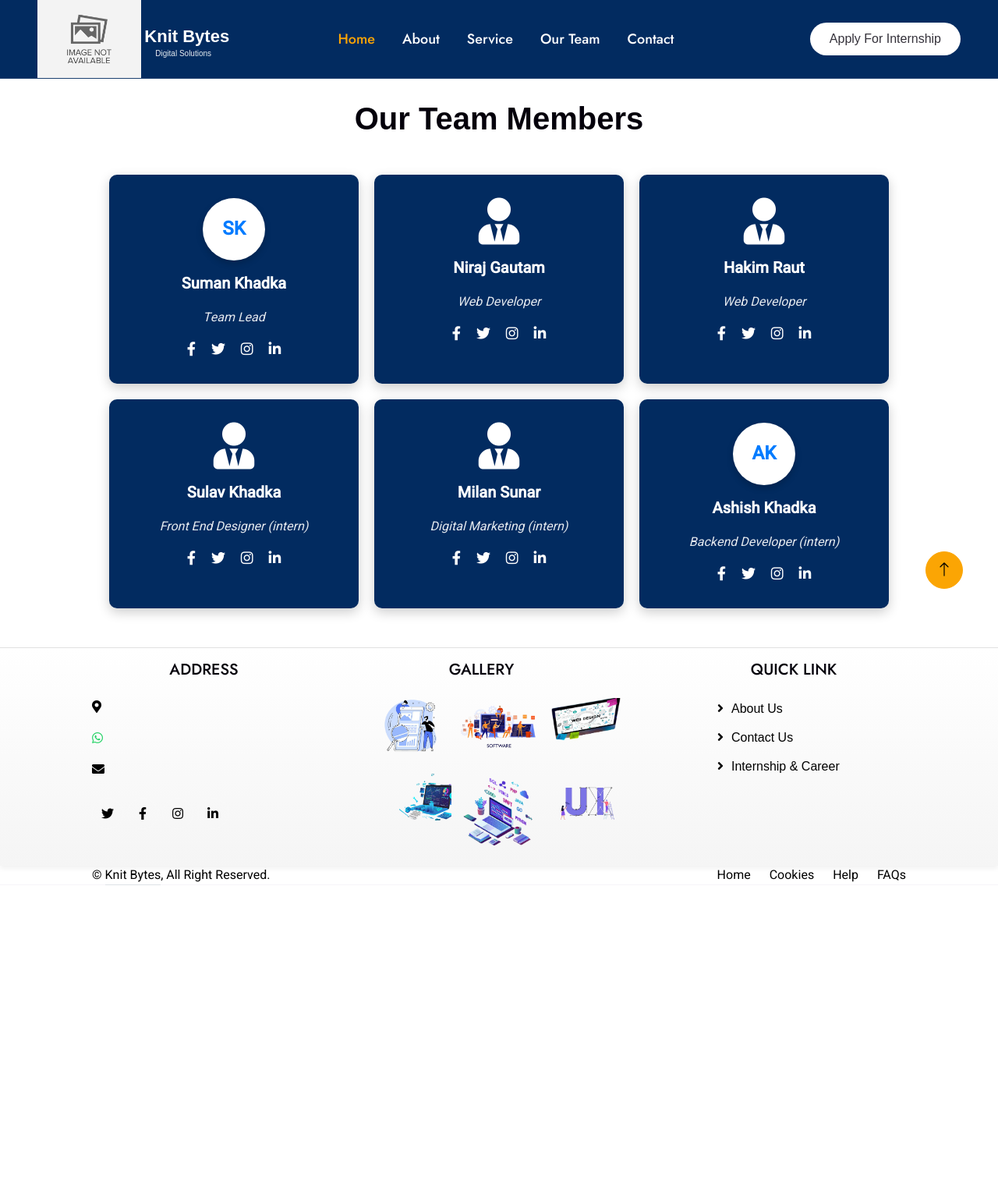
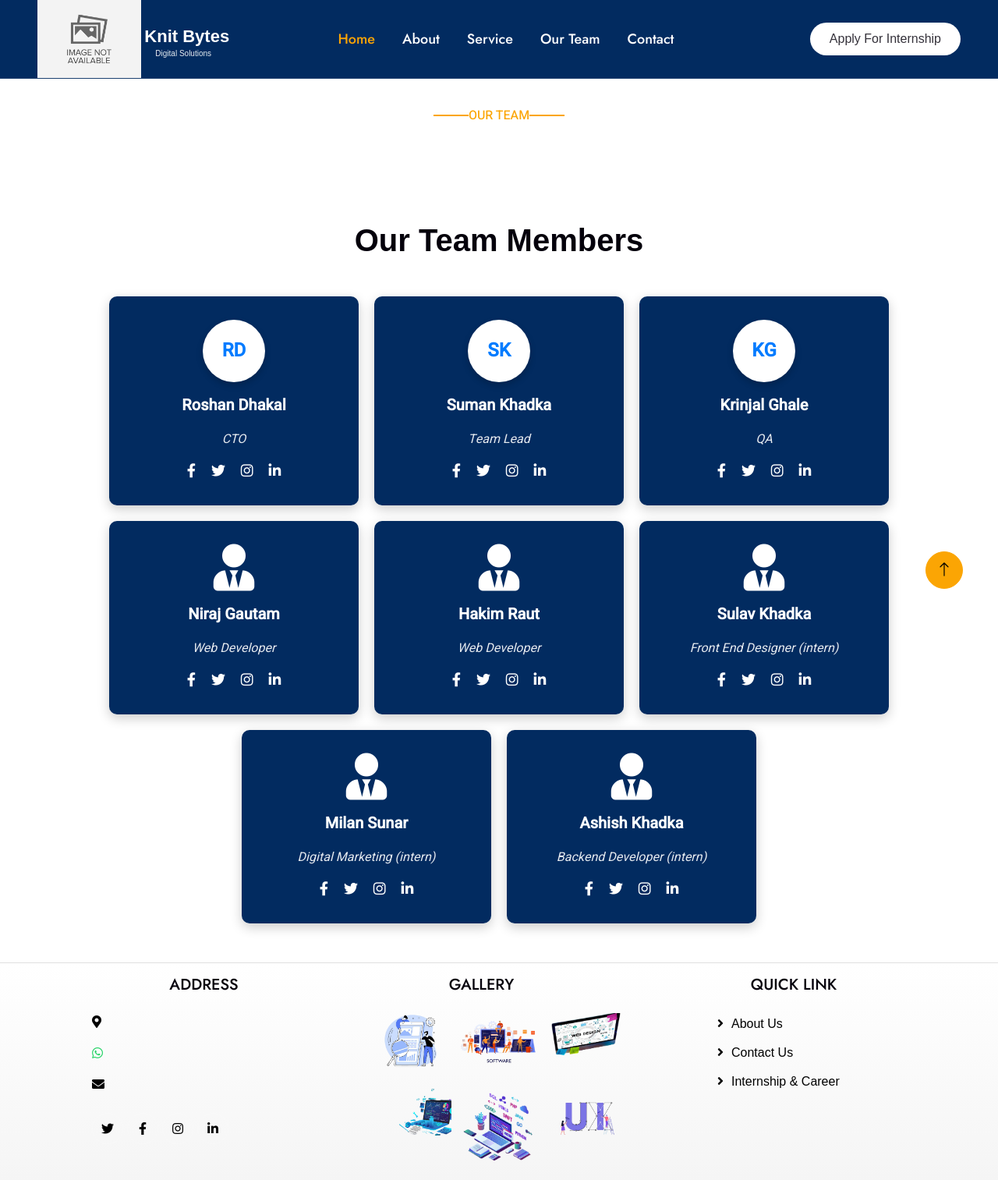
Before and after one commit to Hakim408/Knitbytes, a PHP site: page /company_website/team.php in a window 1280 px wide. Shown: the top 1513 px of the page at 78% size. Before the commit the page ends 1135 px from the top, so only its background shows below. Run offline with PHP 8.4, Linux system fonts and the light colour scheme; data that the repository does not hold is empty; some libraries are stand-ins or nearby versions.

Commit message:
minor update on 23 april

```diff
--- a/contact.php
+++ b/contact.php
@@ -201,6 +201,7 @@ while($row = $c_qry->fetch_assoc()){
 
             <!-- Right Side - Internship Application Form -->
             <div class="col-lg-7 wow fadeInUp" data-wow-delay="0.5s">
+            <div class="contact-info p-4 shadow-sm" style="background: linear-gradient(135deg, #022b60, #022b60); color: white; border-radius: 10px;">
                 <form id="internshipForm" action="send_email.php" method="POST" enctype="multipart/form-data">
                     <!-- Full Name Field -->
                     <div class="form-group mb-3 ">
@@ -343,7 +344,7 @@ while($row = $c_qry->fetch_assoc()){
 }
 
 .btn-primary {
-    background: linear-gradient(135deg, #022b60, #022b60);
+    background: linear-gradient(135deg,rgb(149, 181, 224),rgb(134, 169, 214));
     color: white;
     border: none;
     border-radius: 10px;
--- a/css/style.css
+++ b/css/style.css
@@ -309,23 +309,22 @@ h6,
 
 
 /*** Section Title ***/
-
 .container-xxl.py-5 {
     margin-top: 0;
-    padding-top: 3rem; /* Reduced padding from top */
-    padding-bottom: 3rem; /* You can adjust this too if needed */
+    padding-top: 1rem; /* Reduced padding from the top */
+    padding-bottom: 1rem; /* Adjusted padding to bring it closer */
 }
 
 .section-title {
     display: flex;
     justify-content: center; /* Centers the text */
     align-items: center;
+
     margin-top: 0;
-    margin-bottom: 2rem;
+    margin-bottom: 0.5rem; /* Reduced margin-bottom to reduce gap */
     font-weight: 500;
     text-transform: uppercase;
 }
-
 
 .section-title span:first-child,
 .section-title span:last-child {
@@ -376,6 +375,7 @@ h6,
 .section-title.text-white span:last-child::after {
     background: #FFFFFF;
 }
+
 
 
 /*** Feature ***/
--- a/team.php
+++ b/team.php
@@ -205,17 +205,48 @@ while ($row = $c_qry->fetch_assoc()) {
        <!-- Team Section -->
     <div class="container">
     <div class="wow fadeInUp" data-wow-delay="0.1s"  >
-                    <h1 class="section-title text-secondary justify-content-center margin-bottom: 170px;"   style=" font-family: 'Saira', sans-serif; margin-bottom: 80px;"><span></span>Our Team<span></span></p>
-                    <h1 class="text-center mb-5"  style=" font-family: 'Saira', sans-serif;">Our Team Members</h1>
-                </div>
+    <p class="section-title text-secondary" style="    min-height: 300px
+    ;
+    margin-top: 0rem;
+    margin-bottom: -1rem;
+     padding-bottom: 5px;">
+            <span></span>Our Team<span></span>
+        </p>
+        <h1 class="text-center mb-5" style="font-family: 'Saira', sans-serif; padding-top: 0px;">
+            Our Team Members
+        </h1>
+    </div>
 
         <div class="team-row">
 
             <!-- Team Member 1 -->
+
+            <div class="team-item hidden">
+                <div class="team-initials">RD</div> <!-- Using Initials -->
+                <p class="team-name">Roshan Dhakal</p>
+                <p class="team-role">CTO</p>
+                <div class="social-icons">
+                    <a href="#"><i class="fab fa-facebook-f"></i></a>
+                    <a href="#"><i class="fab fa-twitter"></i></a>
+                    <a href="#"><i class="fab fa-instagram"></i></a>
+                    <a href="#"><i class="fab fa-linkedin-in"></i></a>
+                </div>
+            </div>
             <div class="team-item hidden">
                 <div class="team-initials">SK</div> <!-- Using Initials -->
                 <p class="team-name">Suman Khadka</p>
                 <p class="team-role">Team Lead</p>
+                <div class="social-icons">
+                    <a href="#"><i class="fab fa-facebook-f"></i></a>
+                    <a href="#"><i class="fab fa-twitter"></i></a>
+                    <a href="#"><i class="fab fa-instagram"></i></a>
+                    <a href="#"><i class="fab fa-linkedin-in"></i></a>
+                </div>
+            </div>
+            <div class="team-item hidden">
+                <div class="team-initials">KG</div> <!-- Using Initials -->
+                <p class="team-name">Krinjal Ghale</p>
+                <p class="team-role">QA</p>
                 <div class="social-icons">
                     <a href="#"><i class="fab fa-facebook-f"></i></a>
                     <a href="#"><i class="fab fa-twitter"></i></a>
@@ -272,7 +303,7 @@ while ($row = $c_qry->fetch_assoc()) {
 
             <!-- Team Member 3 -->
             <div class="team-item hidden">
-                <div class="team-initials">AK</div> <!-- Using Initials -->
+            <i class="fas fa-user-tie team-icon"></i>
                 <p class="team-name">Ashish Khadka</p>
                 <p class="team-role">Backend Developer (intern)</p>
                 <div class="social-icons">
```
Also changed, not shown: index.php (+7 -6 lines), script.js (+13 -0 lines).
